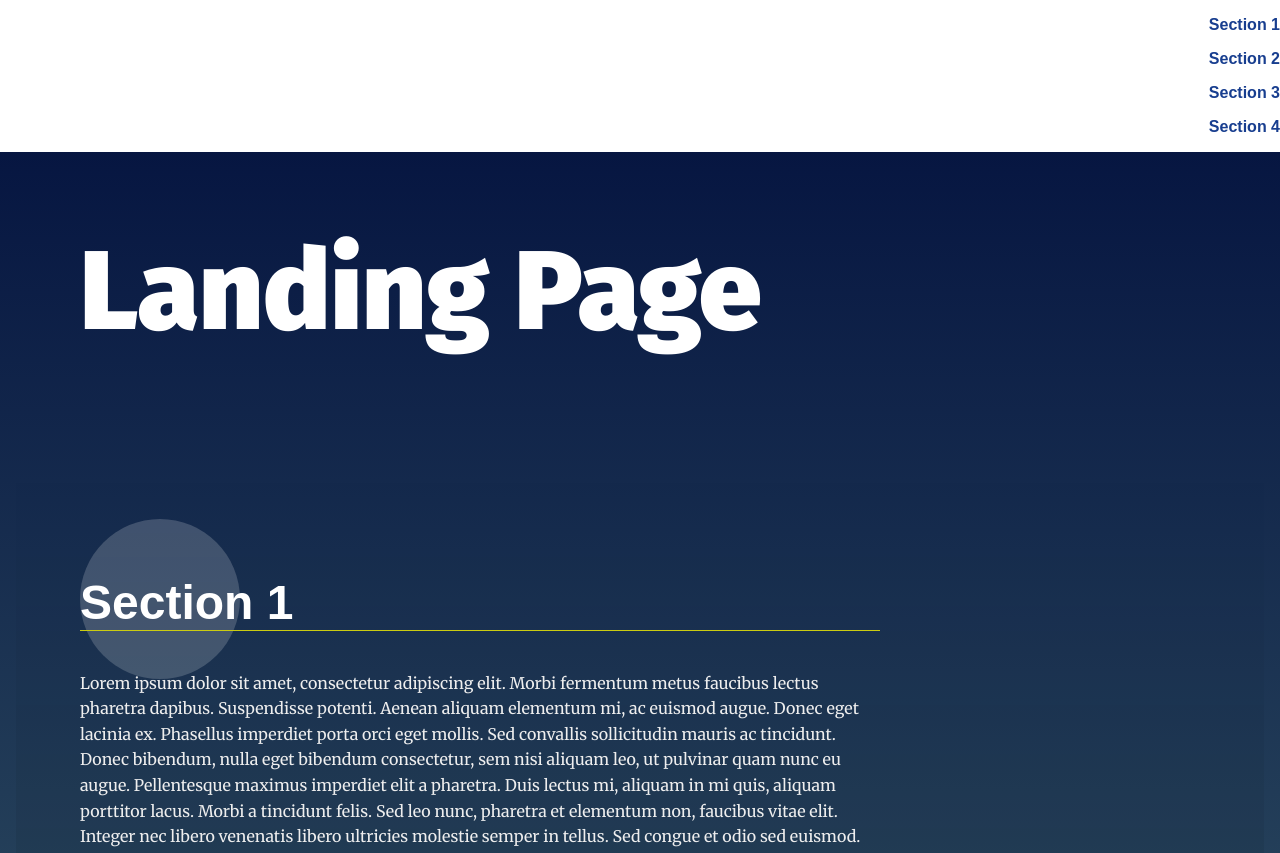
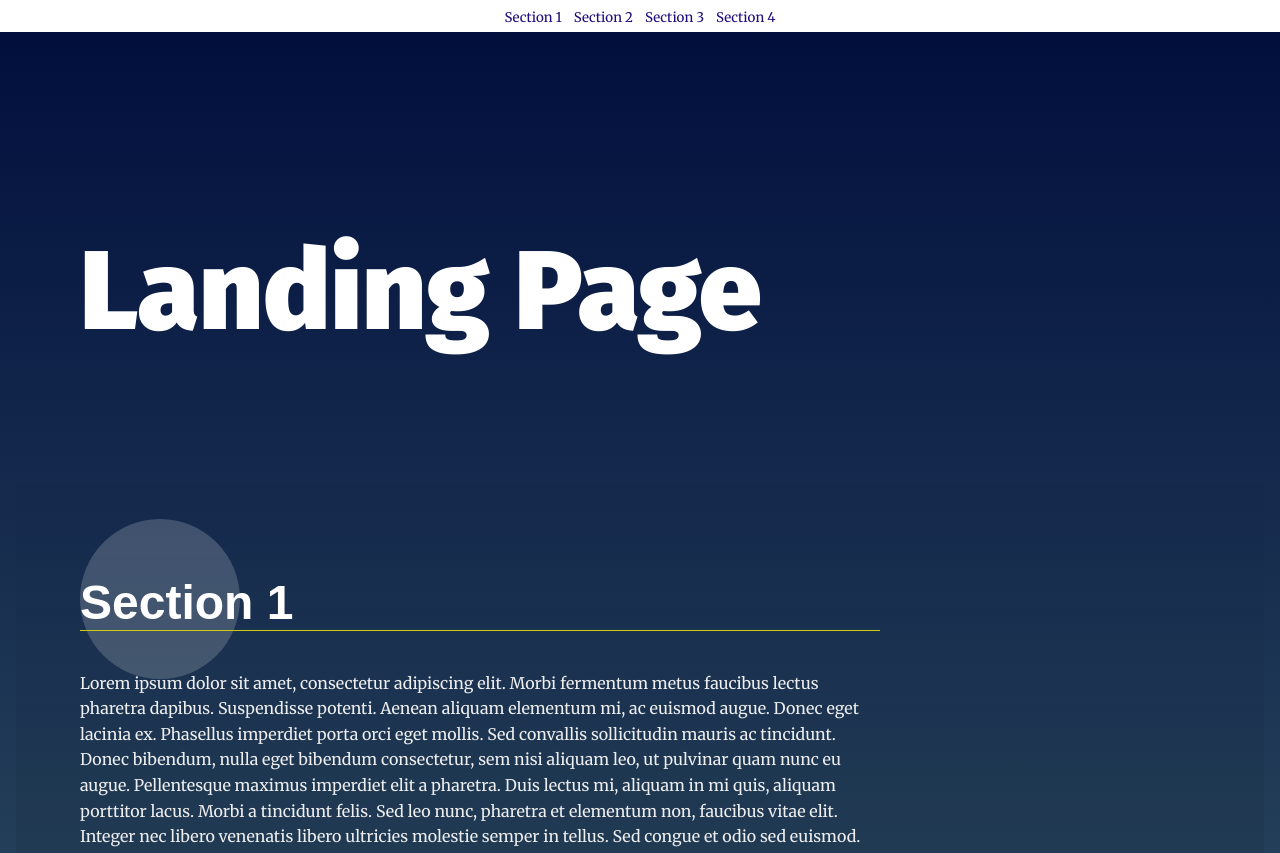
Before and after one commit to carloscastillom/Web-Development, a plain HTML site: page 4.landingPage/index.html in a window 1280 px wide. Shown: the top 853 px of the page. Drawn offline with Linux system fonts and the light colour scheme.

Commit message:
Add files via upload

```diff
--- a/4.landingPage/css/styles.css
+++ b/4.landingPage/css/styles.css
@@ -18,6 +18,16 @@ body {
     color: #fff;
 }
 
+
+
+button {
+    background: transparent;
+    /*background: linear-gradient(0deg, rgba(136,203,171,1) 0%, rgba(0,13,60,1) 100%);*/
+    margin-top: 0.5rem;
+    border: blue;
+    font-family: 'Merriweather', serif;
+    color: rgb(32, 12, 122);
+}
 
 /* Typeography General*/
 h1 {
@@ -73,12 +83,14 @@ section {
 /* Navigation Styles*/
 .navbar__menu ul {
     padding-left: 0;
+    height: 2rem;
     margin: 0;
-    text-align: right;
+    text-align: center;
 }
 
 .navbar__menu li {
     display: inline-block;
+
 }
 
 .navbar__menu .menu__link {
--- a/4.landingPage/js/app.js
+++ b/4.landingPage/js/app.js
@@ -37,7 +37,6 @@ console.log(sections);
 */
 
 
-
 /**
  * End Helper Functions
  * Begin Main Functions
@@ -47,16 +46,6 @@ console.log(sections);
 // build the nav
 // Add class 'active' to section when near top of viewport
 
-for (let section of sections) {
-    const header = section.querySelector('h2')
-    const item = document.createElement("h3");
-    item.textContent = header.textContent;
-    navBar.appendChild(item);
-}
-
-var element = document.getElementById("section1");
-console.log(element);
-element.scrollIntoView({behavior: "smooth", block: "end", inline: "nearest"});
 
 
 
@@ -68,10 +57,21 @@ element.scrollIntoView({behavior: "smooth", block: "end", inline: "nearest"});
  * End Main Functions
  * Begin Events
  *
+ * var element = document.getElementById("section1");
 */
 
 // Build menu
 
 // Scroll to section on link click
 
+for (let section of sections) {
+    const header = section.querySelector('h2')
+    const item = document.createElement("button");
+    item.textContent = header.textContent;
+    item.addEventListener("click", function(){ section.scrollIntoView({behavior: "smooth", block: "start", inline: "nearest"}); });
+    navBar.appendChild(item);
+
+}
+
+
 // Set sections as active
```
